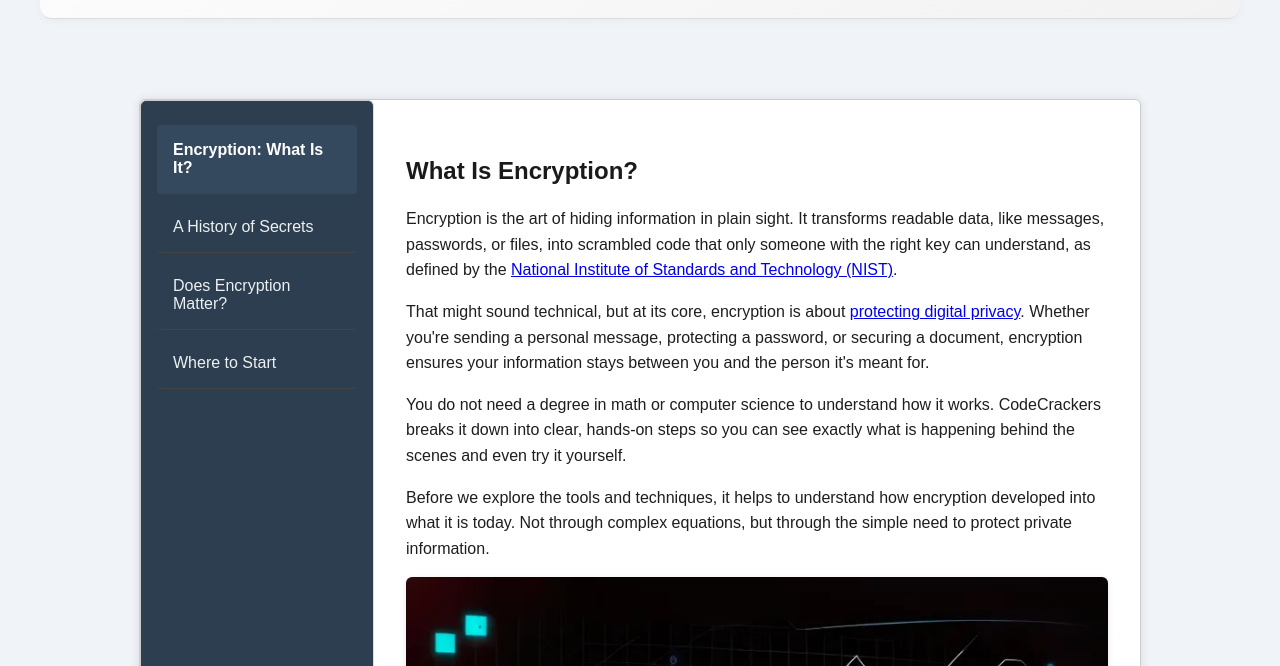
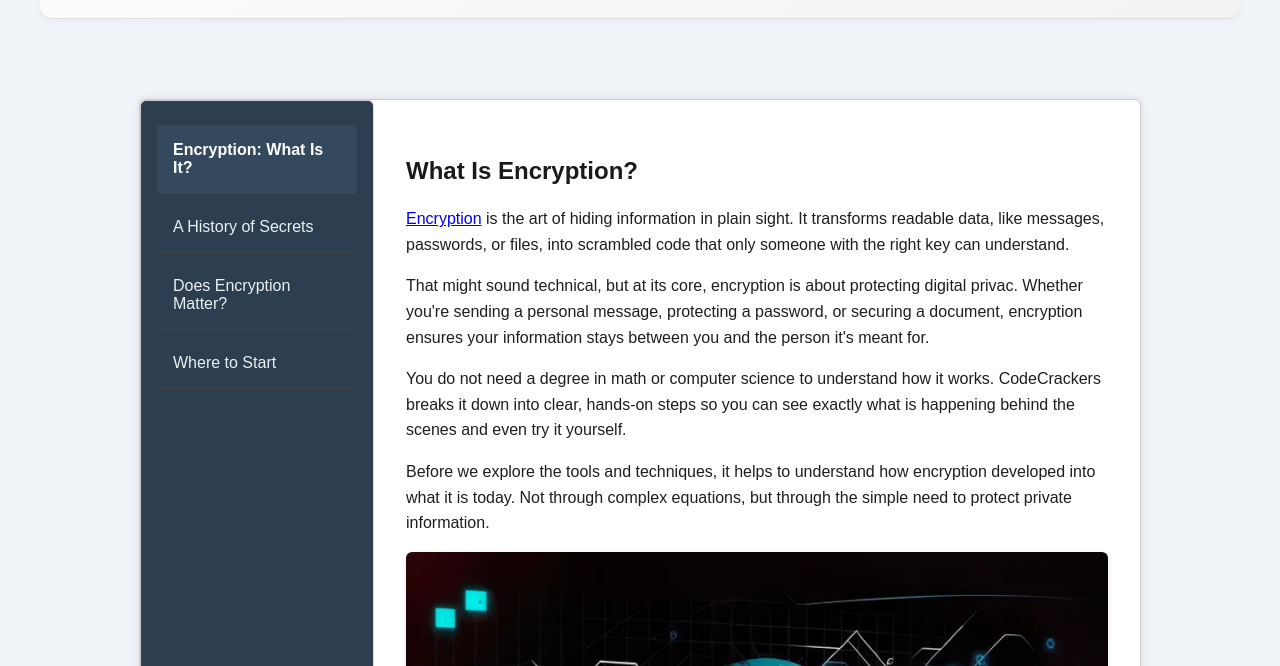
Before and after one commit to AndrewD211/codecrackers, a plain HTML site: page intro.html in a window 1280 px wide. Shown: the part 134-800 px from the top of the page. Drawn offline with Linux system fonts and the light colour scheme.

Commit message:
Launch Ready (For real this time)

```diff
--- a/intro.html
+++ b/intro.html
@@ -104,10 +104,10 @@
   <div class="row">
     <div class="col-md-6">
       <p>
-        Encryption is the art of hiding information in plain sight. It transforms readable data, like messages, passwords, or files, into scrambled code that only someone with the right key can understand, as defined by the <a href="https://csrc.nist.gov/glossary/term/encryption" target="_blank" rel="noopener noreferrer">National Institute of Standards and Technology (NIST)</a>.
+        <a href="https://csrc.nist.gov/glossary/term/encryption" target="_blank" rel="noopener noreferrer">Encryption</a> is the art of hiding information in plain sight. It transforms readable data, like messages, passwords, or files, into scrambled code that only someone with the right key can understand.
       </p>
       <p>
-        That might sound technical, but at its core, encryption is about <a href="https://ssd.eff.org/en/module/introduction-encryption-and-how-it-protects-you" target="_blank" rel="noopener noreferrer">protecting digital privacy</a>. Whether you're sending a personal message, protecting a password, or securing a document, encryption ensures your information stays between you and the person it's meant for.
+        That might sound technical, but at its core, encryption is about protecting digital privac. Whether you're sending a personal message, protecting a password, or securing a document, encryption ensures your information stays between you and the person it's meant for.
       </p>
       <p>
         You do not need a degree in math or computer science to understand how it works. CodeCrackers breaks it down into clear, hands-on steps so you can see exactly what is happening behind the scenes and even try it yourself.
@@ -203,7 +203,7 @@
 
   <p>
     Without encryption, everything you do online would be exposed. Emails could be read, passwords stolen, and private conversations intercepted.
-    <a href="https://ssd.eff.org/en/module/introduction-encryption-and-how-it-protects-you" target="_blank" rel="noopener noreferrer">Encryption is what keeps those things safe</a>.
+    Encryption is what keeps those things safe</a>.
   </p>
 
   <p>
```
Also changed, not shown: scripts.js (+4 -4 lines).
